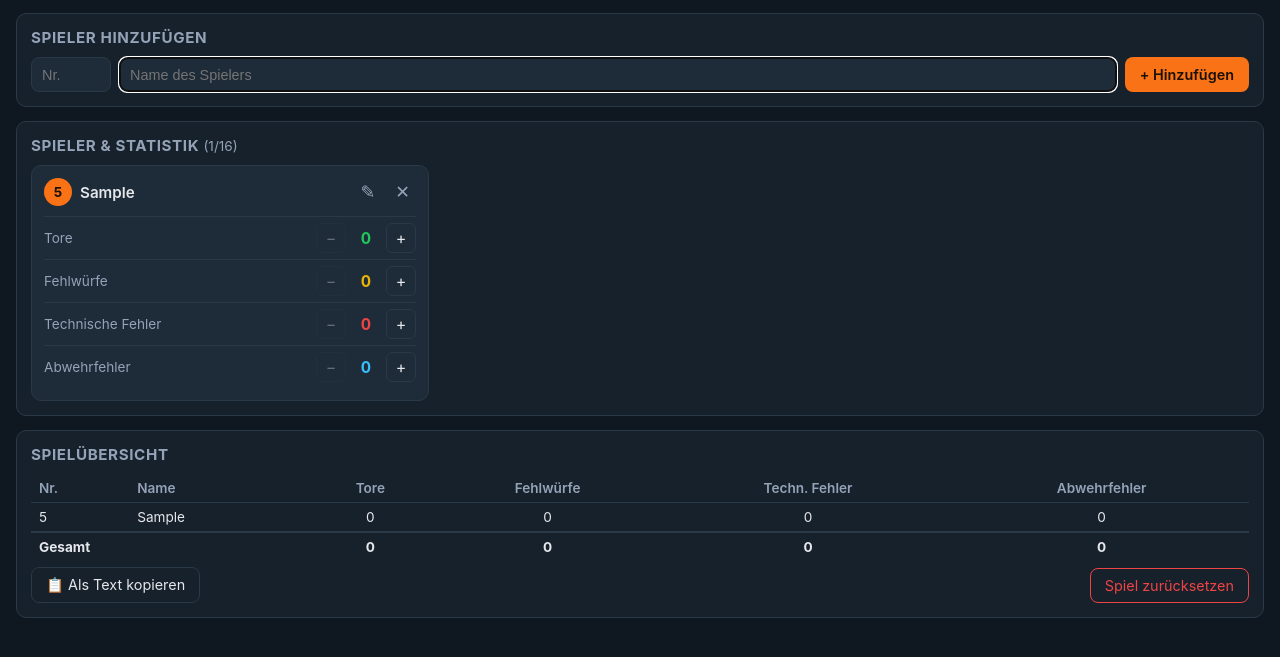
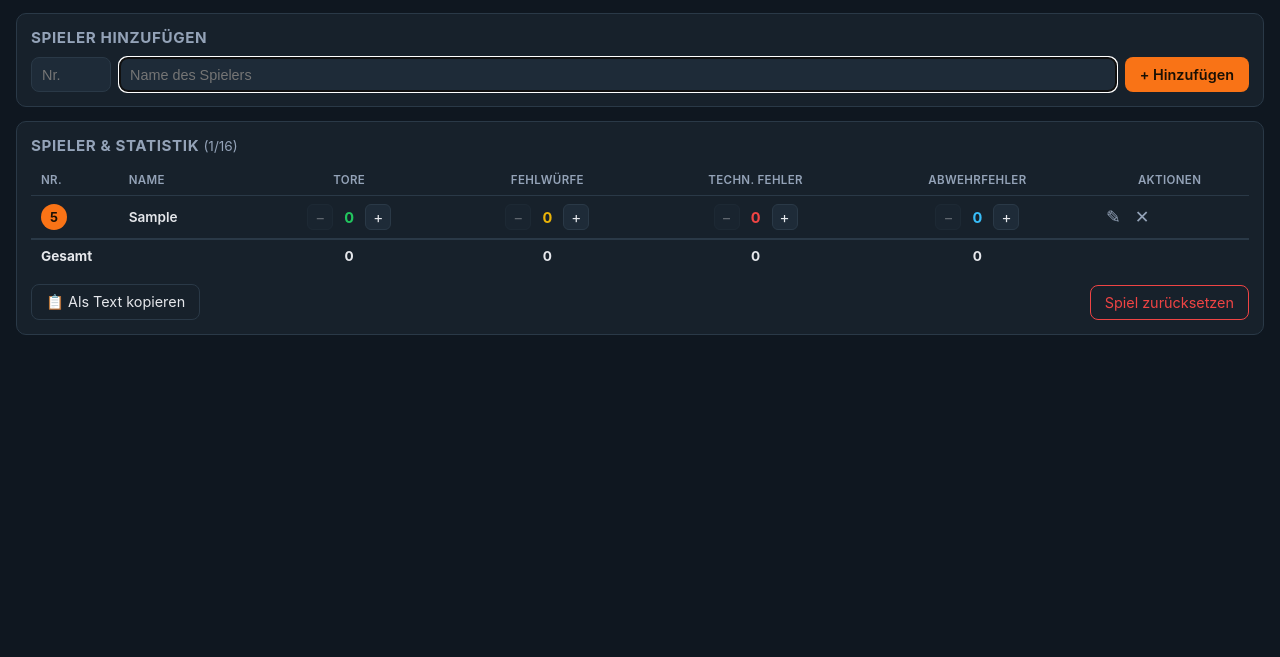
Before and after one commit to David17b/hb_statistics, a plain HTML site: page index.html in a window 1280 px wide. Both pictures are taken after typing "5", "Sample" into the empty fields and a click on the button "+ Hinzufügen". Shown: the part 67-724 px from the top of the page. Drawn offline with Linux system fonts and the light colour scheme.

Commit message:
Add files via upload

```diff
--- a/index.html
+++ b/index.html
@@ -106,44 +106,50 @@
     letter-spacing: normal;
   }
 
-  .player-grid {
-    display: grid;
-    grid-template-columns: repeat(auto-fill, minmax(300px, 1fr));
-    gap: 12px;
+  .table-wrap {
+    overflow-x: auto;
   }
-  .player-card {
-    background: var(--panel-2);
-    border: 1px solid var(--border);
-    border-radius: var(--radius);
-    padding: 12px;
+  table.stats-table {
+    width: 100%;
+    border-collapse: collapse;
+    font-size: 0.85rem;
   }
-  .player-head {
-    display: flex;
-    align-items: center;
-    gap: 8px;
-    margin-bottom: 10px;
+  table.stats-table th, table.stats-table td {
+    text-align: left;
+    padding: 8px 10px;
+    border-bottom: 1px solid var(--border);
+    white-space: nowrap;
   }
+  table.stats-table th {
+    color: var(--text-dim);
+    font-weight: 600;
+    text-transform: uppercase;
+    font-size: 0.72rem;
+    letter-spacing: 0.03em;
+  }
+  table.stats-table th.num, table.stats-table td.num { text-align: center; }
+  table.stats-table tfoot td { font-weight: 700; border-top: 2px solid var(--border); border-bottom: none; }
+  table.stats-table tbody tr:hover { background: rgba(255,255,255,0.02); }
+
   .player-number {
     background: var(--accent);
     color: #1a1004;
     font-weight: 700;
-    font-size: 0.85rem;
-    min-width: 28px;
-    height: 28px;
+    font-size: 0.8rem;
+    width: 26px;
+    height: 26px;
     border-radius: 50%;
-    display: flex;
+    display: inline-flex;
     align-items: center;
     justify-content: center;
-    flex-shrink: 0;
   }
-  .player-name {
+  .player-name-cell {
     font-weight: 600;
-    flex: 1;
-    font-size: 0.95rem;
+    max-width: 160px;
     overflow: hidden;
     text-overflow: ellipsis;
-    white-space: nowrap;
   }
+
   .remove-btn, .edit-btn {
     background: transparent;
     color: var(--text-dim);
@@ -155,10 +161,14 @@
   .remove-btn:hover { color: var(--danger); background: transparent; }
   .edit-btn:hover { color: var(--accent); background: transparent; }
 
+  .row-actions {
+    display: flex;
+    gap: 2px;
+  }
+
   .edit-row {
     display: flex;
     gap: 6px;
-    flex: 1;
   }
   .edit-row input {
     background: var(--panel);
@@ -168,51 +178,39 @@
     padding: 6px 8px;
     font-size: 0.9rem;
   }
-  .edit-row input[type="text"] { flex: 1; min-width: 0; }
-  .edit-row input[type="number"] { width: 60px; }
+  .edit-row input[type="text"] { width: 130px; }
+  .edit-row input[type="number"] { width: 56px; }
   .edit-actions {
     display: flex;
     gap: 4px;
-    flex-shrink: 0;
   }
   .edit-actions button {
     padding: 6px 8px;
     font-size: 0.9rem;
   }
 
-  .stat-row {
-    display: flex;
-    align-items: center;
-    justify-content: space-between;
-    padding: 6px 0;
-    border-top: 1px solid var(--border);
-  }
-  .stat-row:first-of-type { border-top: none; }
-  .stat-label {
-    font-size: 0.85rem;
-    color: var(--text-dim);
-  }
   .stat-controls {
     display: flex;
     align-items: center;
-    gap: 8px;
+    justify-content: center;
+    gap: 6px;
   }
   .stat-btn {
-    width: 30px;
-    height: 30px;
+    width: 26px;
+    height: 26px;
     border-radius: 6px;
     padding: 0;
-    font-size: 1rem;
+    font-size: 0.95rem;
     display: flex;
     align-items: center;
     justify-content: center;
   }
   .stat-value {
-    min-width: 24px;
+    min-width: 20px;
     text-align: center;
     font-variant-numeric: tabular-nums;
     font-weight: 700;
-    font-size: 1rem;
+    font-size: 0.95rem;
   }
   .stat-tore .stat-value { color: var(--accent-2); }
   .stat-fehlwurf .stat-value { color: var(--warn); }
@@ -226,31 +224,13 @@
     padding: 20px 0;
   }
 
-  table {
-    width: 100%;
-    border-collapse: collapse;
-    font-size: 0.85rem;
-  }
-  th, td {
-    text-align: left;
-    padding: 6px 8px;
-    border-bottom: 1px solid var(--border);
-  }
-  th { color: var(--text-dim); font-weight: 600; }
-  td.num, th.num { text-align: center; }
-  tfoot td { font-weight: 700; border-top: 2px solid var(--border); border-bottom: none; }
-
   .footer-actions {
     display: flex;
     justify-content: space-between;
     align-items: center;
     flex-wrap: wrap;
     gap: 8px;
-    margin-top: 6px;
-  }
-
-  @media (max-width: 480px) {
-    .player-grid { grid-template-columns: 1fr; }
+    margin-top: 12px;
   }
 </style>
 </head>
@@ -270,14 +250,8 @@
 
 <div class="card">
   <h2>Spieler & Statistik <span id="playerCount">(0/16)</span></h2>
-  <div id="playerGrid" class="player-grid"></div>
-  <div id="emptyHint" class="empty-hint">Noch keine Spieler erfasst. Füge oben deinen ersten Spieler hinzu.</div>
-</div>
-
-<div class="card">
-  <h2>Spielübersicht</h2>
-  <div id="summaryTableWrap">
-    <table>
+  <div class="table-wrap">
+    <table class="stats-table">
       <thead>
         <tr>
           <th>Nr.</th>
@@ -286,9 +260,10 @@
           <th class="num">Fehlwürfe</th>
           <th class="num">Techn. Fehler</th>
           <th class="num">Abwehrfehler</th>
+          <th class="num">Aktionen</th>
         </tr>
       </thead>
-      <tbody id="summaryBody"></tbody>
+      <tbody id="playerBody"></tbody>
       <tfoot>
         <tr>
           <td colspan="2">Gesamt</td>
@@ -296,10 +271,12 @@
           <td class="num" id="totalFehl">0</td>
           <td class="num" id="totalTech">0</td>
           <td class="num" id="totalAbwehr">0</td>
+          <td></td>
         </tr>
       </tfoot>
     </table>
   </div>
+  <div id="emptyHint" class="empty-hint">Noch keine Spieler erfasst. Füge oben deinen ersten Spieler hinzu.</div>
   <div class="footer-actions">
     <button class="ghost" id="exportBtn">📋 Als Text kopieren</button>
     <button class="danger" id="resetBtn">Spiel zurücksetzen</button>
@@ -413,20 +390,19 @@
     return div.innerHTML;
   }
 
-  function statRow(label, value, id, key, cssClass) {
+  function statCell(value, id, key, cssClass) {
     return `
-      <div class="stat-row ${cssClass}">
-        <span class="stat-label">${label}</span>
+      <td class="num ${cssClass}">
         <div class="stat-controls">
           <button class="stat-btn" onclick="HB.changeStat('${id}', '${key}', -1)" ${value === 0 ? 'disabled' : ''}>−</button>
           <span class="stat-value">${value}</span>
           <button class="stat-btn" onclick="HB.changeStat('${id}', '${key}', 1)">+</button>
         </div>
-      </div>`;
+      </td>`;
   }
 
   function render() {
-    const grid = document.getElementById('playerGrid');
+    const body = document.getElementById('playerBody');
     const emptyHint = document.getElementById('emptyHint');
     const countLabel = document.getElementById('playerCount');
     const addBtn = document.getElementById('addBtn');
@@ -435,52 +411,48 @@
     addBtn.disabled = players.length >= MAX_PLAYERS;
 
     if (players.length === 0) {
-      grid.innerHTML = '';
+      body.innerHTML = '';
       emptyHint.style.display = 'block';
     } else {
       emptyHint.style.display = 'none';
-      grid.innerHTML = players.map(p => `
-        <div class="player-card">
-          <div class="player-head">
-            ${p.id === editingId ? `
+      body.innerHTML = players.map(p => {
+        if (p.id === editingId) {
+          return `
+            <tr>
+              <td colspan="2">
                 <div class="edit-row">
                   <input type="number" id="edit-num-${p.id}" value="${escapeHtml(p.number)}" placeholder="Nr." min="1" max="99">
                   <input type="text" id="edit-name-${p.id}" value="${escapeHtml(p.name)}" placeholder="Name" maxlength="30" onkeydown="if(event.key==='Enter'){HB.saveEdit('${p.id}')} if(event.key==='Escape'){HB.cancelEdit()}">
                 </div>
+              </td>
+              ${statCell(p.tore, p.id, 'tore', 'stat-tore')}
+              ${statCell(p.fehlwurf, p.id, 'fehlwurf', 'stat-fehlwurf')}
+              ${statCell(p.technisch, p.id, 'technisch', 'stat-technisch')}
+              ${statCell(p.abwehr, p.id, 'abwehr', 'stat-abwehr')}
+              <td class="num">
                 <div class="edit-actions">
                   <button title="Speichern" onclick="HB.saveEdit('${p.id}')">✓</button>
                   <button class="ghost" title="Abbrechen" onclick="HB.cancelEdit()">✕</button>
                 </div>
-            ` : `
-              <div class="player-number">${escapeHtml(p.number || '-')}</div>
-              <div class="player-name">${escapeHtml(p.name)}</div>
+              </td>
+            </tr>`;
+        }
+        return `
+          <tr>
+            <td><span class="player-number">${escapeHtml(p.number || '-')}</span></td>
+            <td class="player-name-cell">${escapeHtml(p.name)}</td>
+            ${statCell(p.tore, p.id, 'tore', 'stat-tore')}
+            ${statCell(p.fehlwurf, p.id, 'fehlwurf', 'stat-fehlwurf')}
+            ${statCell(p.technisch, p.id, 'technisch', 'stat-technisch')}
+            ${statCell(p.abwehr, p.id, 'abwehr', 'stat-abwehr')}
+            <td class="num">
+              <div class="row-actions">
                 <button class="edit-btn" title="Spieler bearbeiten" onclick="HB.startEdit('${p.id}')">✎</button>
                 <button class="remove-btn" title="Spieler entfernen" onclick="HB.removePlayer('${p.id}')">✕</button>
-            `}
               </div>
-          ${statRow('Tore', p.tore, p.id, 'tore', 'stat-tore')}
-          ${statRow('Fehlwürfe', p.fehlwurf, p.id, 'fehlwurf', 'stat-fehlwurf')}
-          ${statRow('Technische Fehler', p.technisch, p.id, 'technisch', 'stat-technisch')}
-          ${statRow('Abwehrfehler', p.abwehr, p.id, 'abwehr', 'stat-abwehr')}
-        </div>
-      `).join('');
-    }
-
-    // Summary table
-    const body = document.getElementById('summaryBody');
-    if (players.length === 0) {
-      body.innerHTML = `<tr><td colspan="6" style="color:var(--text-dim); text-align:center;">Keine Spieler</td></tr>`;
-    } else {
-      body.innerHTML = players.map(p => `
-        <tr>
-          <td>${escapeHtml(p.number || '-')}</td>
-          <td>${escapeHtml(p.name)}</td>
-          <td class="num">${p.tore}</td>
-          <td class="num">${p.fehlwurf}</td>
-          <td class="num">${p.technisch}</td>
-          <td class="num">${p.abwehr}</td>
-        </tr>
-      `).join('');
+            </td>
+          </tr>`;
+      }).join('');
     }
 
     document.getElementById('totalTore').textContent = players.reduce((s, p) => s + p.tore, 0);
```
Lines whose indentation alone changed are shown as unchanged.
